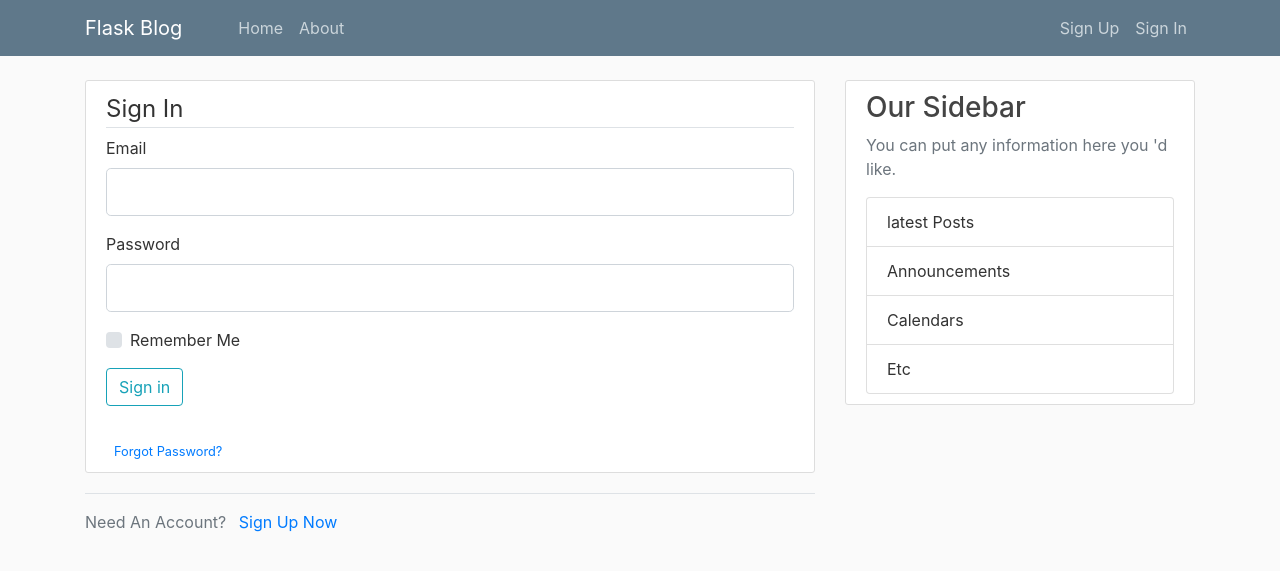
After one commit to lamine860/flask_blog, a Flask app: page /sign_in in a window 1280 px wide. The commit adds this page. Shown: the top 571 px of the page. Run offline with Flask 2, Linux system fonts and the light colour scheme; some libraries are stand-ins or nearby versions.

Commit message:
Add template and the view of form

```diff
--- a/flask_blog.py
+++ b/flask_blog.py
@@ -1,6 +1,6 @@
-from flask import Flask, render_template as render
+from flask import Flask, render_template as render, flash, redirect, url_for
 
-from forms import RegistrationFrom
+from forms import RegistrationFrom, LoginForm
 
 posts = [
     {
@@ -31,11 +31,27 @@ def about():
     return render('about.html', title='About')
 
 
-@app.route('/register', methods=['GET', 'POST'])
-def register():
-    form =  RegistrationFrom()
-    return render('register.html', form=form)
+@app.route('/sign_up', methods=['GET', 'POST'])
+def sign_up():
+    form = RegistrationFrom()
+    if form.validate_on_submit():
+        flash(f'Account created for {form.username.data}!', 'success')
+        return redirect(url_for('home'))
 
+    return render('sign_up.html', form=form, title='Sign Up')
+
+
+
+@app.route('/sign_in', methods=['GET', 'POST'])
+def sign_in():
+    form = LoginForm()
+    if form.validate_on_submit():
+        if form.email.data == 'admin@blog.fr' and form.password.data == '0000':
+            flash('You have been logged in!', 'success')
+            return redirect(url_for('home'))
+        else:
+            flash('Login unsuccessful. Please check email and password.', 'danger')
+    return render('sign_in.html', form=form, title='Sign In')
 
 
 if __name__ == '__main__':
--- a/templates/layout/base.html
+++ b/templates/layout/base.html
@@ -27,9 +27,8 @@
                         <a class="nav-item nav-link" href="/about">About</a>
                      </div>
                      <nav class="navbar-nav">
-                         <a href="" class="nav-item nav-link">Register</a>
-                         <a href="" class="nav-item nav-link">Login</a>
-
+                         <a href="{{ url_for('sign_up') }}" class="nav-item nav-link">Sign Up</a>
+                         <a href="{{ url_for('sign_in') }}" class="nav-item nav-link">Sign In</a>
                      </nav>
                 </div>
             </div>
@@ -39,6 +38,18 @@
     <main role="main" class="container">
         <div class="row">
             <div class="col-md-8">
+                {% with messages = get_flashed_messages(with_categories=true) %}
+                    {% if messages %}
+                        {% for category, message in messages %}
+                            <div class="alert alert-{{category }} alert-dismissable fade show" role="alert">
+                                {{ message }}
+                                <button class="close" type="button" data-dismiss="alert" aria-label="close">
+                                    <span aria-hidden="true">&times;</span>
+                                </button>
+                            </div>
+                        {% endfor %}
+                    {% endif %}
+                {% endwith %}
                 {% block body %}{% endblock %}
             </div>
             <div class="col-md-4">
--- /dev/null
+++ b/templates/sign_in.html
@@ -0,0 +1,51 @@
+{% extends 'layout/base.html' %}
+
+{% block body %}
+    <div class="content-section">
+        <form action="" method="post">
+            {{ form.hidden_tag() }}
+            <fieldset class="form-group">
+                <legend class="border-bottom">Sign In</legend>
+                <div class="form-group">
+                    {{ form.email.label(class="control-label") }}
+                    {% if form.email.errors %}
+                        {{ form.email(class="is-invalid form-control form-control-lg")}}
+                        <div class="invalid-feedback">
+                            {% for error in form.email.errors %}
+                                <span>{{ error }}</span>
+                            {% endfor %}
+                        </div>
+                    {% else %}
+                        {{ form.email(class="form-control form-control-lg") }}
+                    {% endif %}
+                </div>
+                <div class="form-group">
+                    {{ form.password.label(class="control-label") }}
+                    {% if form.password.errors %}
+                        {{ form.password(class="is-invalid form-control form-control-lg")}}
+                        <div class="invalid-feedback">
+                            {% for error in form.password.errors %}
+                                <span>{{ error }}</span>
+                            {% endfor %}
+                        </div>
+                    {% else %}
+                        {{ form.password(class="form-control form-control-lg") }}
+                    {% endif %}
+                </div>
+                <div class="custom-control custom-checkbox form-group">
+                    {{ form.remember(class="custom-control-input") }}
+                    {{ form.remember.label(class="custom-control-label") }}
+                </div>
+                <div class="form-group">
+                    {{ form.submit(class="btn btn-outline-info") }}
+                </div>
+            </fieldset>
+            <small class="text-muted ml-2">
+                <a href="">Forgot Password?</a>
+            </small>
+        </form>
+    </div>
+    <div class="border-top text-muted pt-3">
+        Need An Account? <a href="{{ url_for('sign_up') }}" class="ml-2">Sign Up Now</a>
+    </div>
+{% endblock %}
```
Also changed, not shown: templates/sign_up.html (added, +70 -0 lines).
